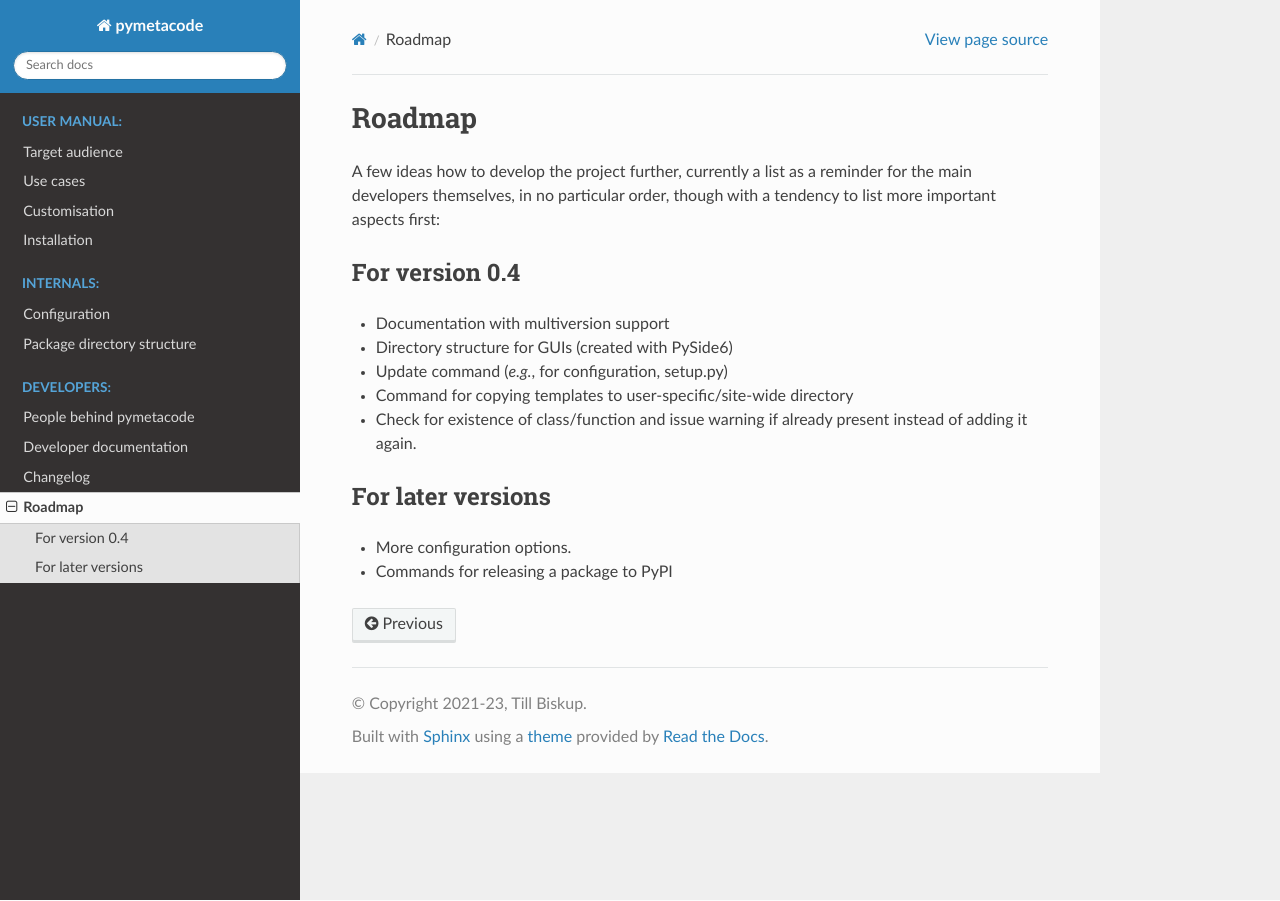
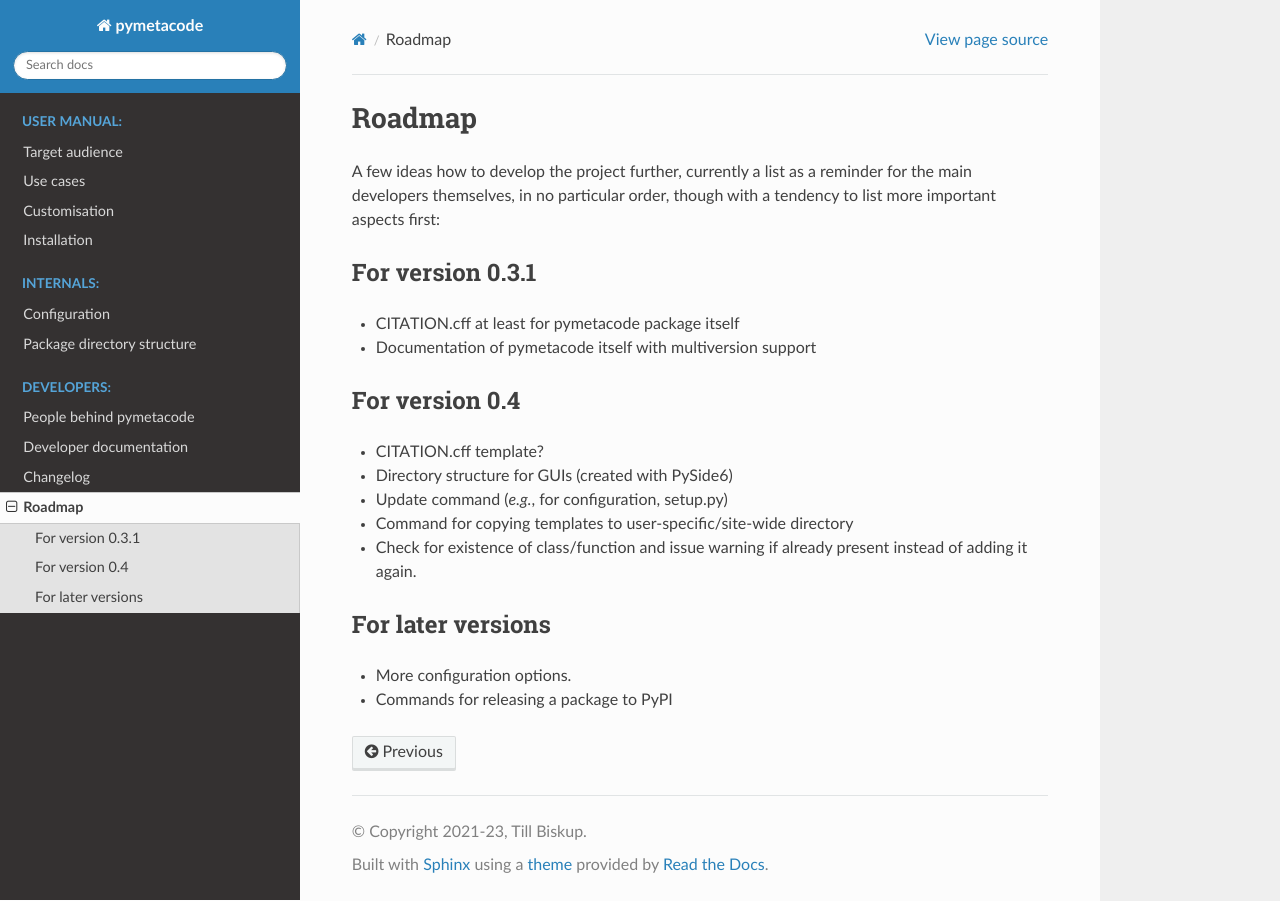
Before and after one commit to tillbiskup/pymetacode, a Sphinx documentation site: the page built from docs/roadmap.rst, in a window 1280 px wide. Built offline with Sphinx 7.4.7 and the Read the Docs theme 2.0.0, drawn with Linux system fonts in a browser that asks for light colours; pages that are not in the unit, such as notebooks, are missing from menus.

Commit message:
Update roadmap. Pre-decision for bug-fix release

```diff
--- a/docs/changelog.rst
+++ b/docs/changelog.rst
@@ -5,7 +5,7 @@ Changelog
 This page contains a summary of changes between the official pymetacode releases. Only the biggest changes are listed here. A complete and detailed log of all changes is available through the `GitHub Repository Browser <https://github.com/tillbiskup/pymetacode>`_.
 
 
-Version 0.4.0
+Version 0.3.1
 =============
 
 Not yet released
--- a/docs/roadmap.rst
+++ b/docs/roadmap.rst
@@ -5,10 +5,18 @@ Roadmap
 A few ideas how to develop the project further, currently a list as a reminder for the main developers themselves, in no particular order, though with a tendency to list more important aspects first:
 
 
+For version 0.3.1
+=================
+
+* CITATION.cff at least for pymetacode package itself
+
+* Documentation of pymetacode itself with multiversion support
+
+
 For version 0.4
 ===============
 
-* Documentation with multiversion support
+* CITATION.cff template?
 
 * Directory structure for GUIs (created with PySide6)
 
```
Also changed, not shown: 1 other file.
